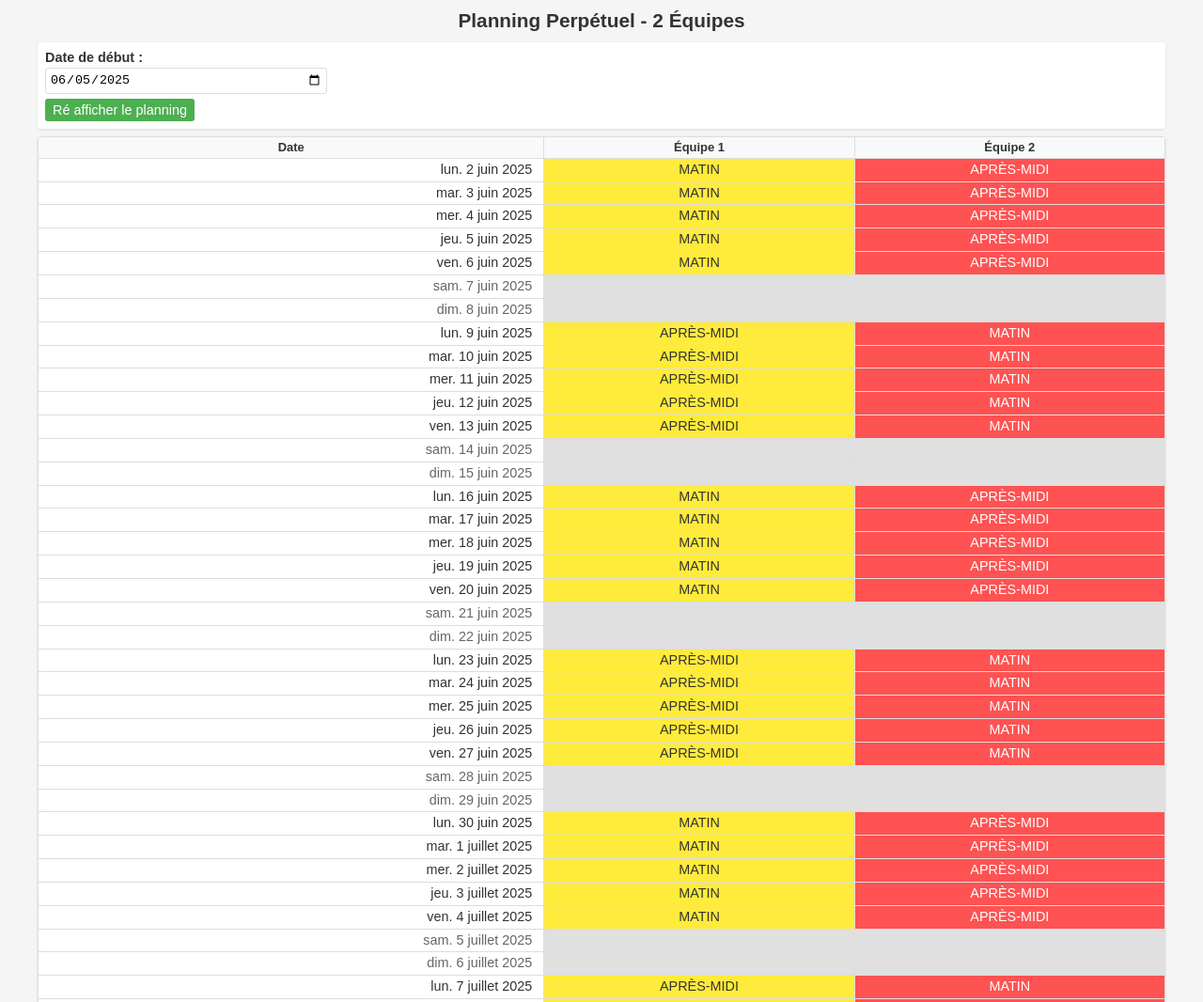
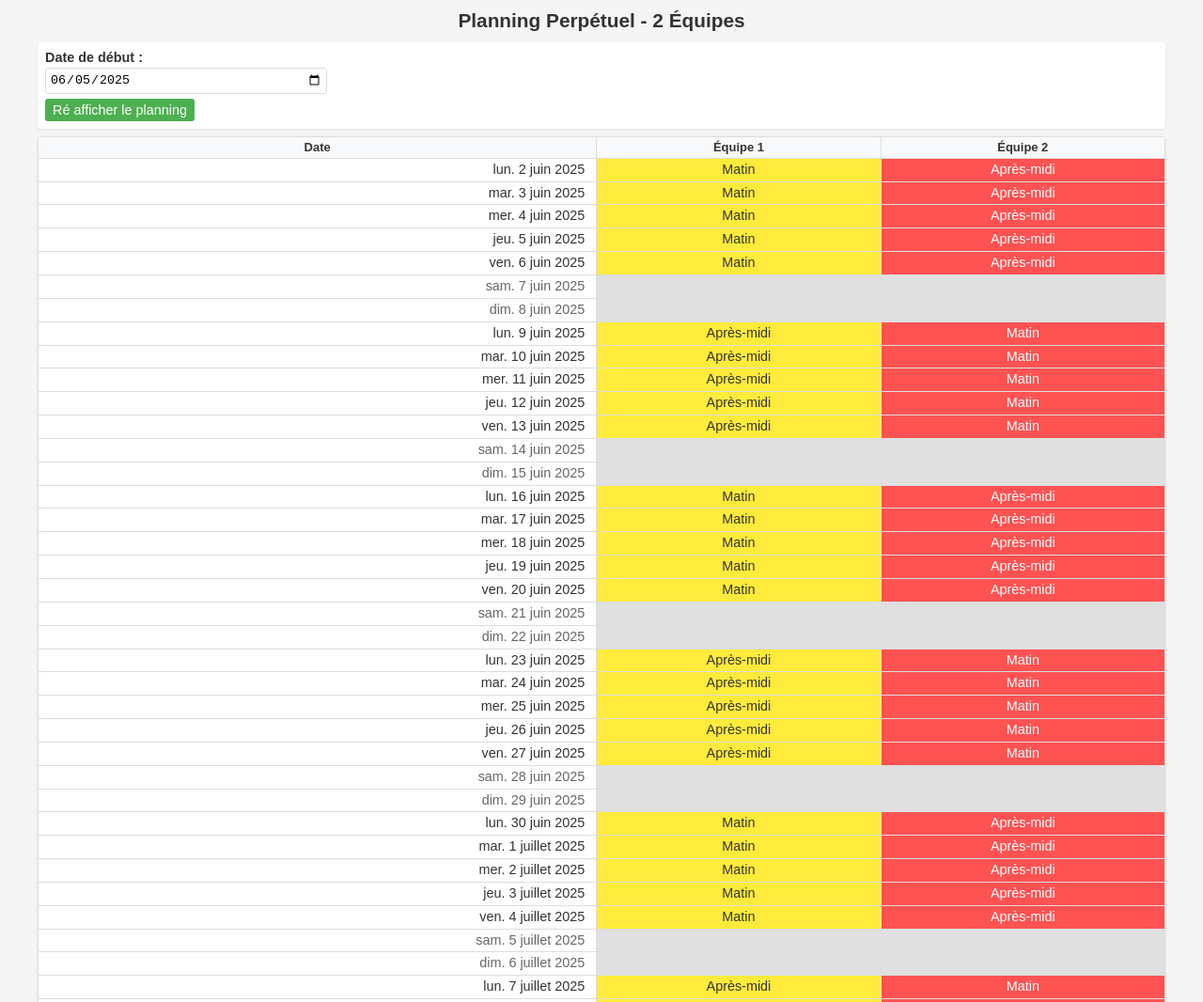
Before and after one commit to NicoWithManyO/planning2x8, a plain HTML site: page index.html in a window 1280 px wide. Shown: the top 1066 px of the page at 94% size. Drawn offline with Linux system fonts and the light colour scheme.

Commit message:
Update time labels in index.html to use proper capitalization for improved readability.

```diff
--- a/index.html
+++ b/index.html
@@ -229,10 +229,10 @@
                 row.innerHTML = `
                     <td class="${isWeekend ? 'weekend-date' : ''}">${formatDate(currentDate)}</td>
                     <td class="${isWeekend ? 'weekend' : 'team1'}">
-                        ${isWeekend ? '' : (isEvenWeek ? 'APRÈS-MIDI' : 'MATIN')}
+                        ${isWeekend ? '' : (isEvenWeek ? 'Après-midi' : 'Matin')}
                     </td>
                     <td class="${isWeekend ? 'weekend' : 'team2'}">
-                        ${isWeekend ? '' : (isEvenWeek ? 'MATIN' : 'APRÈS-MIDI')}
+                        ${isWeekend ? '' : (isEvenWeek ? 'Matin' : 'Après-midi')}
                     </td>
                 `;
                 tbody.appendChild(row);
```
